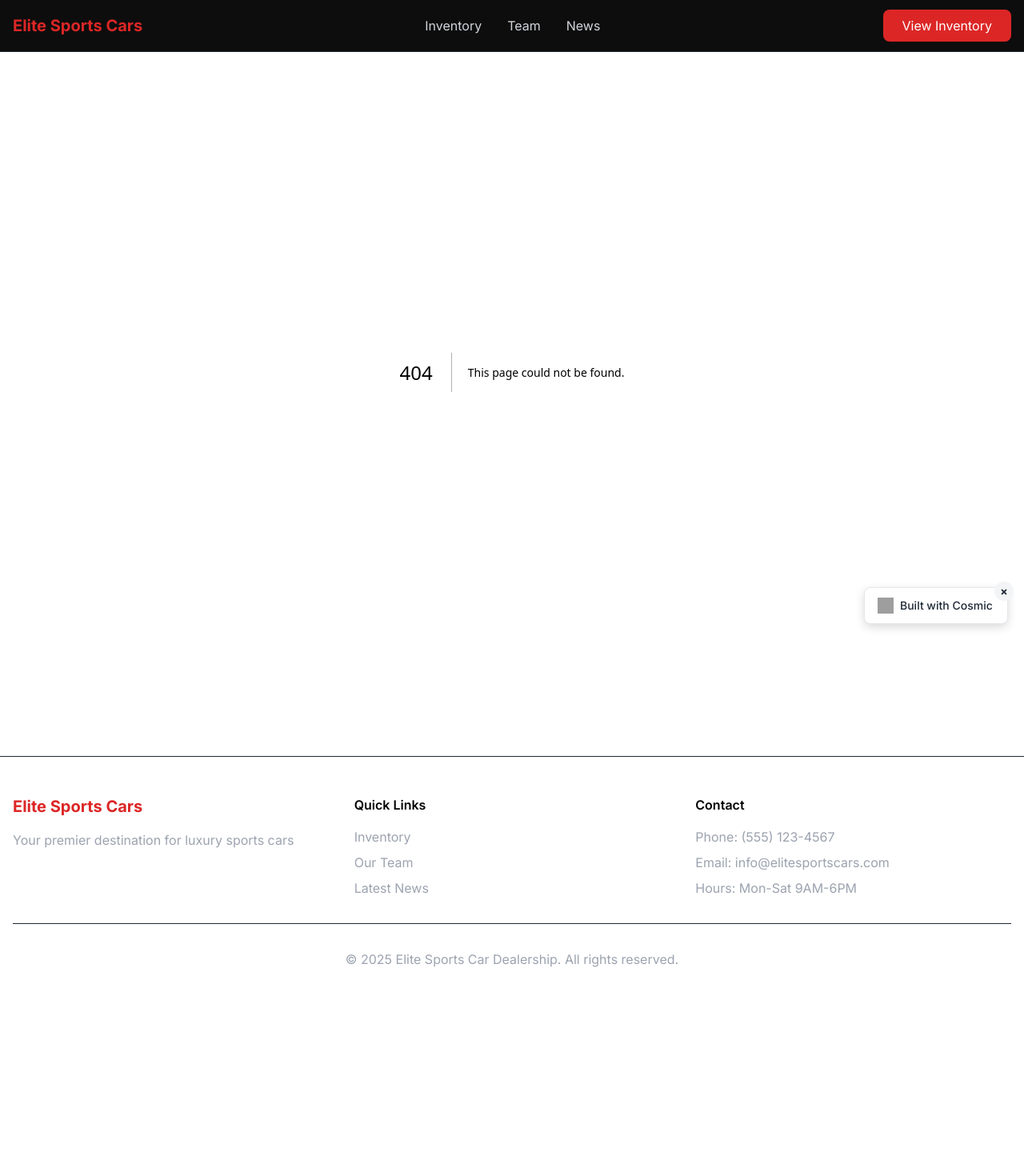
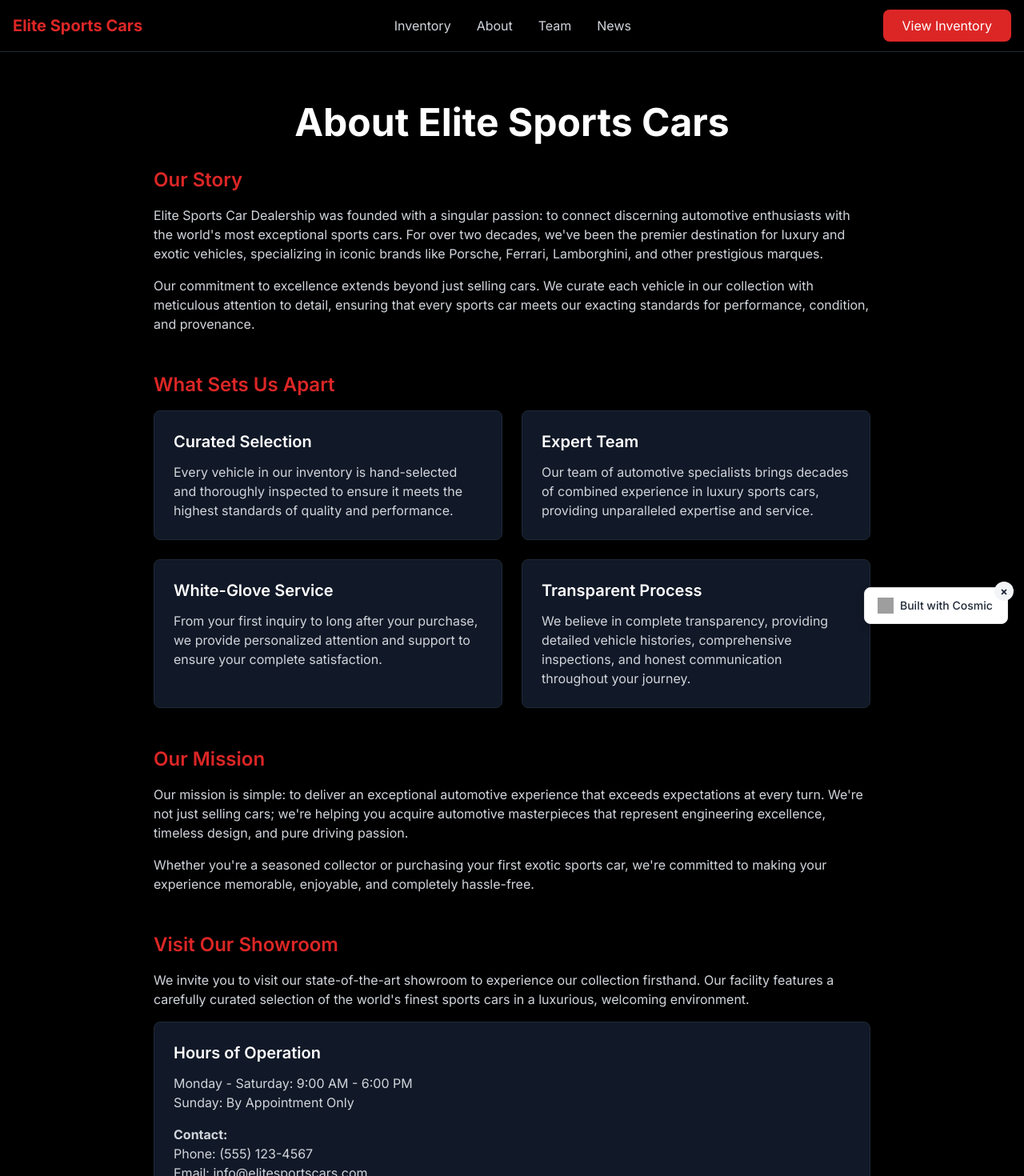
Before and after one commit to cosmic-community/elite-sports-car-web, a Next.js app: page /about in a window 1280 px wide. Before the commit this address had no page. Shown: the top 1470 px of the page at 80% size. Before the commit the page ends 1259 px from the top, so only its background shows below. Built offline with nearby package versions, Linux system fonts and the light colour scheme; grey boxes are pictures that could not be loaded.

Commit message:
Add About page and navigation links

```diff
--- /dev/null
+++ b/app/about/page.tsx
@@ -0,0 +1,103 @@
+import type { Metadata } from 'next'
+
+export const metadata: Metadata = {
+  title: 'About Us | Elite Sports Car Dealership',
+  description: 'Learn about Elite Sports Car Dealership - your premier destination for luxury sports cars.',
+}
+
+export default function AboutPage() {
+  return (
+    <div className="container mx-auto px-4 py-16">
+      <div className="max-w-4xl mx-auto">
+        <h1 className="text-4xl md:text-5xl font-bold mb-8 text-center">
+          About Elite Sports Cars
+        </h1>
+
+        <div className="prose prose-invert max-w-none">
+          <section className="mb-12">
+            <h2 className="text-2xl font-semibold mb-4 text-primary">Our Story</h2>
+            <p className="text-gray-300 mb-4">
+              Elite Sports Car Dealership was founded with a singular passion: to connect discerning automotive
+              enthusiasts with the world's most exceptional sports cars. For over two decades, we've been the
+              premier destination for luxury and exotic vehicles, specializing in iconic brands like Porsche,
+              Ferrari, Lamborghini, and other prestigious marques.
+            </p>
+            <p className="text-gray-300 mb-4">
+              Our commitment to excellence extends beyond just selling cars. We curate each vehicle in our
+              collection with meticulous attention to detail, ensuring that every sports car meets our exacting
+              standards for performance, condition, and provenance.
+            </p>
+          </section>
+
+          <section className="mb-12">
+            <h2 className="text-2xl font-semibold mb-4 text-primary">What Sets Us Apart</h2>
+            <div className="grid md:grid-cols-2 gap-6 mb-6">
+              <div className="bg-gray-900 p-6 rounded-lg border border-gray-800">
+                <h3 className="text-xl font-semibold mb-3">Curated Selection</h3>
+                <p className="text-gray-300">
+                  Every vehicle in our inventory is hand-selected and thoroughly inspected to ensure it meets
+                  the highest standards of quality and performance.
+                </p>
+              </div>
+              <div className="bg-gray-900 p-6 rounded-lg border border-gray-800">
+                <h3 className="text-xl font-semibold mb-3">Expert Team</h3>
+                <p className="text-gray-300">
+                  Our team of automotive specialists brings decades of combined experience in luxury sports
+                  cars, providing unparalleled expertise and service.
+                </p>
+              </div>
+              <div className="bg-gray-900 p-6 rounded-lg border border-gray-800">
+                <h3 className="text-xl font-semibold mb-3">White-Glove Service</h3>
+                <p className="text-gray-300">
+                  From your first inquiry to long after your purchase, we provide personalized attention and
+                  support to ensure your complete satisfaction.
+                </p>
+              </div>
+              <div className="bg-gray-900 p-6 rounded-lg border border-gray-800">
+                <h3 className="text-xl font-semibold mb-3">Transparent Process</h3>
+                <p className="text-gray-300">
+                  We believe in complete transparency, providing detailed vehicle histories, comprehensive
+                  inspections, and honest communication throughout your journey.
+                </p>
+              </div>
+            </div>
+          </section>
+
+          <section className="mb-12">
+            <h2 className="text-2xl font-semibold mb-4 text-primary">Our Mission</h2>
+            <p className="text-gray-300 mb-4">
+              Our mission is simple: to deliver an exceptional automotive experience that exceeds expectations
+              at every turn. We're not just selling cars; we're helping you acquire automotive masterpieces
+              that represent engineering excellence, timeless design, and pure driving passion.
+            </p>
+            <p className="text-gray-300 mb-4">
+              Whether you're a seasoned collector or purchasing your first exotic sports car, we're committed
+              to making your experience memorable, enjoyable, and completely hassle-free.
+            </p>
+          </section>
+
+          <section className="mb-12">
+            <h2 className="text-2xl font-semibold mb-4 text-primary">Visit Our Showroom</h2>
+            <p className="text-gray-300 mb-4">
+              We invite you to visit our state-of-the-art showroom to experience our collection firsthand.
+              Our facility features a carefully curated selection of the world's finest sports cars in a
+              luxurious, welcoming environment.
+            </p>
+            <div className="bg-gray-900 p-6 rounded-lg border border-gray-800">
+              <h3 className="text-xl font-semibold mb-3">Hours of Operation</h3>
+              <p className="text-gray-300">
+                Monday - Saturday: 9:00 AM - 6:00 PM<br />
+                Sunday: By Appointment Only
+              </p>
+              <p className="text-gray-300 mt-4">
+                <strong>Contact:</strong><br />
+                Phone: (555) 123-4567<br />
+                Email: info@elitesportscars.com
+              </p>
+            </div>
+          </section>
+        </div>
+      </div>
+    </div>
+  )
+}
--- a/components/Footer.tsx
+++ b/components/Footer.tsx
@@ -16,6 +16,11 @@ export default function Footer() {
               <li>
                 <a href="/inventory" className="hover:text-white transition-colors">
                   Inventory
+                </a>
+              </li>
+              <li>
+                <a href="/about" className="hover:text-white transition-colors">
+                  About Us
                 </a>
               </li>
               <li>
--- a/components/Header.tsx
+++ b/components/Header.tsx
@@ -30,6 +30,12 @@ export default function Header() {
                 className="text-gray-300 hover:text-white transition-colors"
               >
                 Inventory
+              </Link>
+              <Link
+                href="/about"
+                className="text-gray-300 hover:text-white transition-colors"
+              >
+                About
               </Link>
               <Link
                 href="/team"
@@ -85,6 +91,13 @@ export default function Header() {
               Inventory
             </Link>
             <Link
+              href="/about"
+              className="text-gray-300 hover:text-white transition-colors text-lg"
+              onClick={closeMobileMenu}
+            >
+              About
+            </Link>
+            <Link
               href="/team"
               className="text-gray-300 hover:text-white transition-colors text-lg"
               onClick={closeMobileMenu}
```
